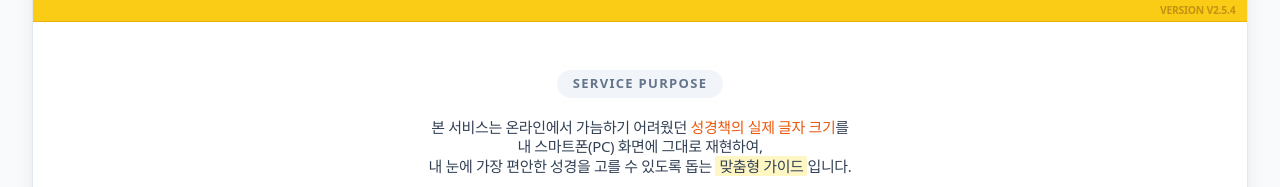
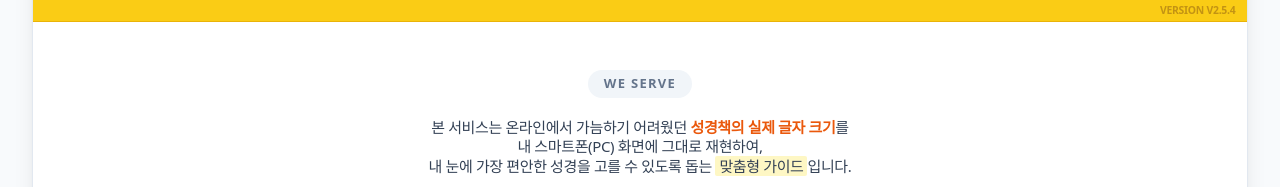
Before and after one commit to graceworkstudio/biblefont, a React (Vite) app: page / in a window 1280 px wide. Shown: the part 138-325 px from the top of the page. Built offline with nearby package versions, Linux system fonts and the light colour scheme; a web font is replaced by a local one.

Commit message:
auto: 2026-05-15 11:32:22

```diff
--- a/src/App.jsx
+++ b/src/App.jsx
@@ -3642,10 +3642,10 @@ const App = () => {
           {/* 서비스 목적 안내 */}
           <div className="mb-10 mt-2 md:mt-4 text-center no-zoom px-4 md:px-8">
             <div className="inline-block px-4 py-1.5 bg-slate-100 rounded-full text-slate-500 text-[length:var(--font-tag)] font-bold mb-5 uppercase tracking-widest">
-              Service Purpose
+              WE SERVE
             </div>
             <p className="text-[length:var(--font-hero-bullets)] font-medium text-slate-700 tracking-tight leading-adaptive-purpose">
-              본 서비스는 온라인에서 가늠하기 어려웠던 <span className="text-orange-600">성경책의 실제 글자 크기</span>를 <br className="hidden md:block" />
+              본 서비스는 온라인에서 가늠하기 어려웠던 <span className="text-orange-600 font-black">성경책의 실제 글자 크기</span>를 <br className="hidden md:block" />
               내 스마트폰(PC) 화면에 그대로 재현하여, <br className="hidden md:block" />
               내 눈에 가장 편안한 성경을 고를 수 있도록 돕는 <span className="bg-yellow-200/50 px-1 rounded-sm">맞춤형 가이드</span>입니다.
             </p>
```
